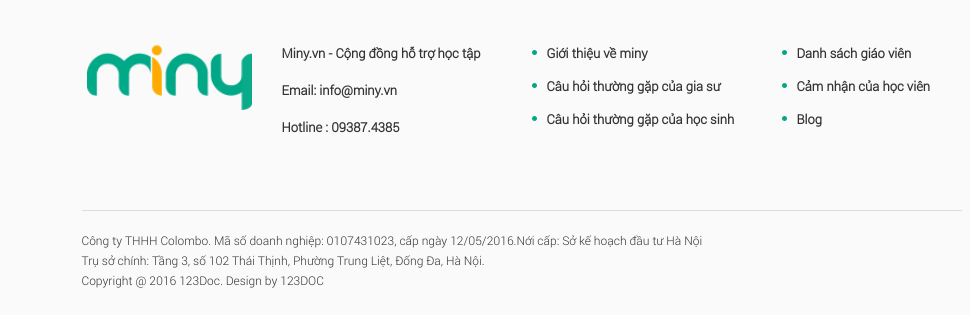
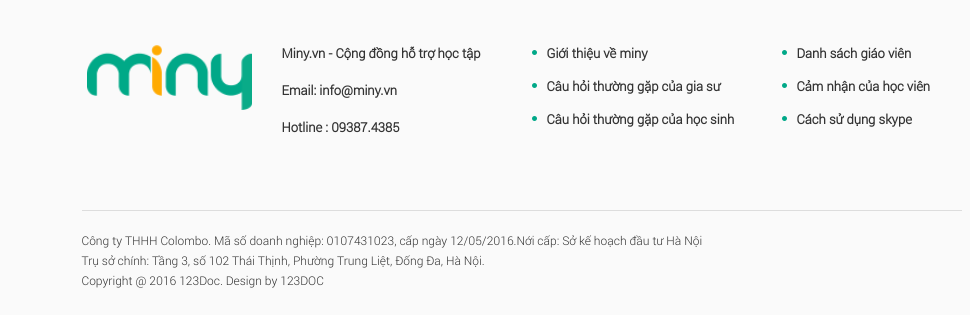
Before and after one commit to colombo-group/miny_landingpages, a plain HTML site: page index.html in a window 1280 px wide. Shown: the part 2484-2799 px from the top of the page, 0-970 px from the left. Drawn offline with Linux system fonts and the light colour scheme; grey boxes are pictures that could not be loaded.

Commit message:
Update index.html

```diff
--- a/index.html
+++ b/index.html
@@ -532,7 +532,7 @@
 			<ul id="ul-three">
 				<li><img src="imgs/footer-list-item.png" ><a href="">Danh sách giáo viên</a></li>
 				<li><img src="imgs/footer-list-item.png" ><a href="">Cảm nhận của học viên</a></li>
-				<li><img src="imgs/footer-list-item.png" ><a href="">Blog</a></li>		</ul>
+				<li><img src="imgs/footer-list-item.png" ><a href="">Cách sử dụng skype</a></li>		</ul>
 				<div id="copy">
 					<p>Công ty THHH Colombo. Mã số doanh nghiệp: 0107431023, cấp ngày 12/05/2016.Nới cấp: Sở kế hoạch đầu tư Hà Nội </p>
 					<p>Trụ sở chính: Tầng 3, số 102 Thái Thịnh, Phường Trung Liệt, Đống Đa, Hà Nội.</p>
```
